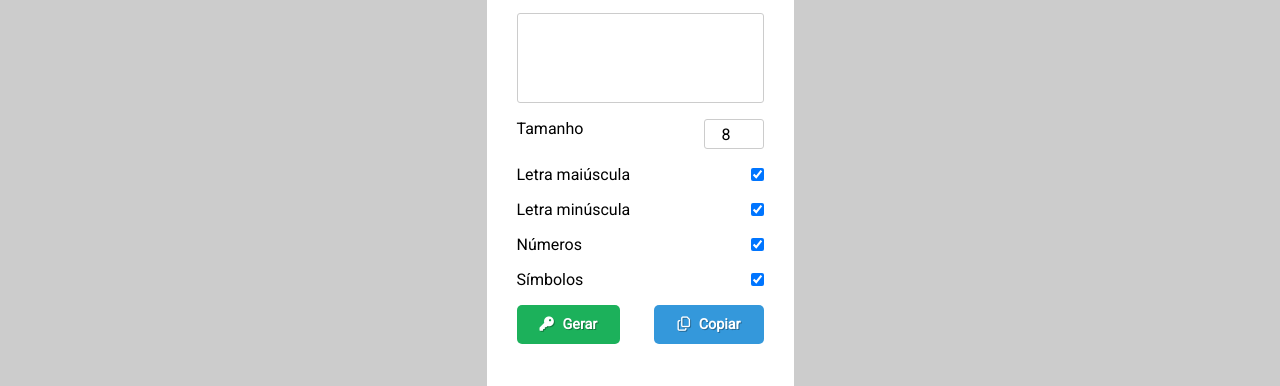
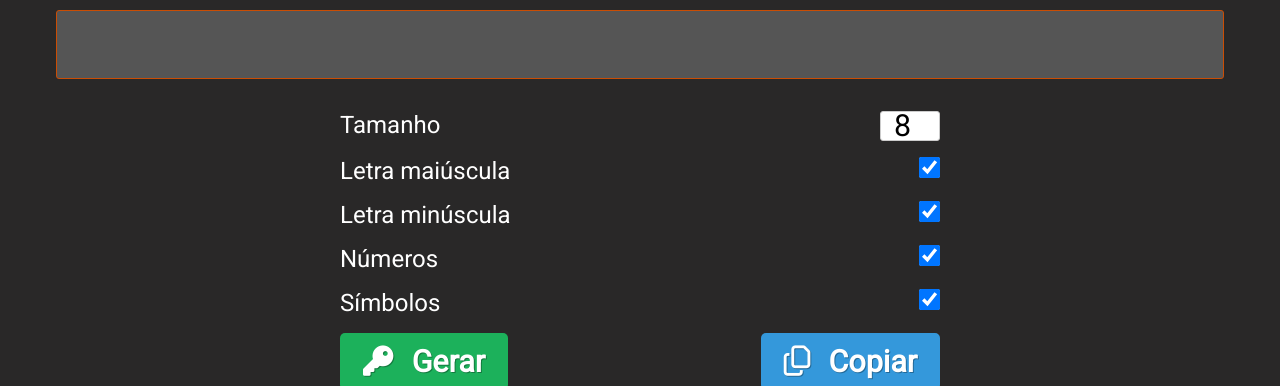
Before and after one commit to devbymarcos/gerador-de-senha, a website built with webpack: page dist/index.html in a window 1280 px wide. Shown: the part 186-572 px from the top of the page. Built offline with Linux system fonts and the light colour scheme.

Commit message:
REFACTOR : Modificado style

```diff
--- a/script.js
+++ b/script.js
@@ -12,22 +12,22 @@ const number = document.getElementById("number");
 const symbol = document.getElementById("symbol");
 const result = document.getElementById("result");
 
-function getRandomLower() {
+const getRandomLower = () => {
   const charLower = "abcdefghijlmnopqrstuvwxyz";
   return charLower[Math.floor(Math.random() * charLower.length)];
-}
-function getRandomUppercase() {
+};
+const getRandomUppercase = () => {
   const charUpper = "ABCDEFGHIJKLMNOPQRSTUVWXYZ";
   return charUpper[Math.floor(Math.random() * charUpper.length)];
-}
-function getRandomNumber() {
+};
+const getRandomNumber = () => {
   const num = "0123456789";
   return num[Math.floor(Math.random() * num.length)];
-}
-function getRandomSymbol() {
+};
+const getRandomSymbol = () => {
   const symbols = "!@#$%^&*()[]{}=<>/,.";
   return symbols[Math.floor(Math.random() * symbols.length)];
-}
+};
 
 const randomChar = {
   lower: getRandomLower,
@@ -43,7 +43,7 @@ btnGenerate.addEventListener("click", () => {
   const hasNumber = number.checked;
   const hasSymbol = symbol.checked;
 
-  result.innerText = generatePasswd(
+  result.value = generatePasswd(
     haslower,
     hasUpper,
     hasNumber,
@@ -52,10 +52,9 @@ btnGenerate.addEventListener("click", () => {
   );
 });
 
-function generatePasswd(lower, upper, number, symbol, lenght) {
+const generatePasswd = (lower, upper, number, symbol, lenght) => {
   let gPasswd = "";
 
-  const typesCount = lower + upper + number + symbol; // variavel opcional para evitar que o script rode varias vezes
   const typesArr = [{ lower }, { upper }, { number }, { symbol }].filter(
     (item) => {
       return Object.values(item)[0];
@@ -71,7 +70,7 @@ function generatePasswd(lower, upper, number, symbol, lenght) {
 
   const finalyPasswd = gPasswd.slice(0, lenght);
   return finalyPasswd;
-}
+};
 
 btnCopy.addEventListener("click", () => {
   navigator.clipboard.writeText(result.value);
--- a/style.css
+++ b/style.css
@@ -11,40 +11,45 @@ body {
   justify-content: center;
   align-items: center;
   height: 100vh;
-  background-color: #ccc;
+  background-color: rgb(41, 40, 40);
 }
 a {
   text-decoration: none;
 }
 
 .wrapper {
-  display: flex;
-  flex-direction: column;
-  padding: 30px;
-  border: none;
-  max-width: 360px;
-  border-radius: 3px;
-  background-color: #fff;
+  width: 100%;
+  max-width: 1200px;
+  margin: 0 auto;
+  color: #fff;
+  padding: 1rem;
 }
 
 .wrapper h2 {
-  margin-bottom: 1rem;
+  margin-bottom: 2rem;
   text-align: center;
+  font-size: 2rem;
 }
-textarea {
-  border: 1px solid #ccc;
+#result {
+  border: 1px solid rgb(202, 77, 4);
   border-radius: 3px;
   resize: none;
   margin-bottom: 1rem;
   outline: none;
   text-align: center;
-  font-size: 20px;
-  padding: 20px 10px;
+  font-size: 2.5rem;
+  width: 100%;
+  padding: 10px 20px;
+  line-height: 1rem;
+  background-color: #555555;
+  color: #fff;
 }
 .content {
   display: flex;
   justify-content: space-between;
-  margin-bottom: 1rem;
+  max-width: 600px;
+  width: 100%;
+  margin: 1rem auto;
 }
 
 input[type="number"] {
@@ -53,7 +58,7 @@ input[type="number"] {
   border: 1px solid #ccc;
   border-radius: 3px;
   text-align: center;
-  font-size: 16px;
+  font-size: 1.9rem;
   outline: none;
 }
 
@@ -64,7 +69,7 @@ input[type="number"] {
   border: none;
   cursor: pointer;
   color: #ffffff;
-  font-size: 0.9em;
+  font-size: 1.9em;
   font-weight: bold;
   text-shadow: 1px 1px 0 rgba(0, 0, 0, 0.3);
   border-radius: 5px;
@@ -112,3 +117,11 @@ input[type="number"] {
   /* top: 0.125em !Important; */
   margin-right: 0 !important;
 }
+
+input[type="checkbox"] {
+  width: 21px;
+  height: 21px;
+}
+label {
+  font-size: 1.5rem;
+}
```
Also changed, not shown: dist/bundle.js, dist/index.html.
